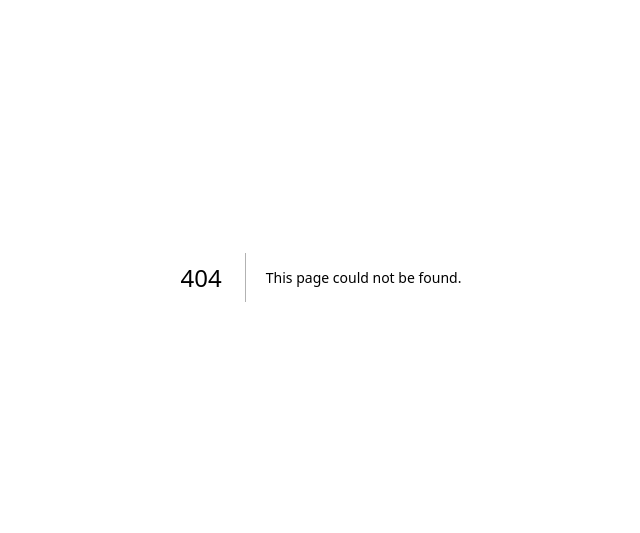
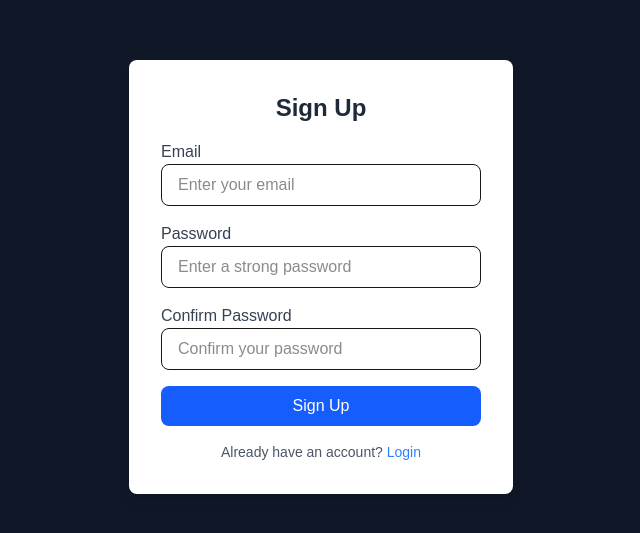
Before and after one commit to brookbytes/project-1, a Next.js app: page /Signup-Page in a window 1280 px wide. Before the commit this address had no page. Shown: the part 123-656 px from the top of the page, without its empty margins (319-959 px from the left). Built offline with nearby package versions, Linux system fonts and the light colour scheme.

Commit message:
Add signup form validation and navigation to login page

```diff
--- a/src/app/Landing-page/page.tsx
+++ b/src/app/Landing-page/page.tsx
@@ -2,8 +2,11 @@
 
 import { useState, useEffect } from "react";
 import Image from "next/image";
+import { useRouter } from "next/navigation"; // Correct import for Next.js App Router
 
 export default function Home() {
+  const router = useRouter();
+
   const images = [
     "/image1.jpg",
     "/image2.jpg",
@@ -42,7 +45,15 @@ export default function Home() {
           <li><a href="#" className="text-[#00AEEF] hover:text-[#A020F0] transition">Home</a></li>
           <li><a href="#comments" className="text-[#00AEEF] hover:text-[#A020F0] transition">Comments</a></li>
           <li><a href="#sections" className="text-[#00AEEF] hover:text-[#A020F0] transition">Anime List</a></li>
-          <li><button className="bg-[#00AEEF] text-black px-4 py-2 rounded-lg hover:bg-[#A020F0] hover:text-white transition">Login</button></li>
+          {/* Fixed Login Button with Correct Path */}
+          <li>
+            <button
+              onClick={() => router.push("./Login-Page")}
+              className="bg-[#00AEEF] text-black px-4 py-2 rounded-lg hover:bg-[#A020F0] hover:text-white transition"
+            >
+              Login
+            </button>
+          </li>
         </ul>
       </header>
 
@@ -57,7 +68,7 @@ export default function Home() {
         <button onClick={nextSlide} className="absolute right-2 top-1/2 transform -translate-y-1/2 bg-[#00AEEF] text-black p-2 rounded-full hover:bg-[#A020F0] hover:text-white">▶</button>
       </section>
 
-      {/* Comments Section (Now Horizontal) */}
+      {/* Comments Section */}
       <section id="comments" className="py-10 text-center">
         <h2 className="text-2xl font-bold text-[#00AEEF] mb-6">💬 Comments</h2>
         <div className="flex space-x-6 overflow-x-auto scrollbar-hide px-6">
@@ -84,7 +95,7 @@ export default function Home() {
         ))}
       </section>
 
-      {/* Footer (Unchanged) */}
+      {/* Footer */}
       <footer className="bg-gray-900 text-white text-center py-6 mt-auto">
         <p>&copy; {new Date().getFullYear()} Anime Hub. All rights reserved.</p>
       </footer>
--- /dev/null
+++ b/src/app/Login-Page/page.tsx
@@ -0,0 +1,85 @@
+"use client";
+
+import { useState } from "react";
+import { useRouter } from "next/navigation";
+
+export default function LoginPage() {
+  const [email, setEmail] = useState("");
+  const [password, setPassword] = useState("");
+  const [error, setError] = useState("");
+  const router = useRouter();
+
+  const handleLogin = (e: React.FormEvent) => {
+    e.preventDefault();
+    setError("");
+
+    if (!email || !password) {
+      setError("⚠️ Email and Password are required!");
+      return;
+    }
+
+    if (email === "user@example.com" && password === "password") {
+      localStorage.setItem("isLoggedIn", "true");
+      window.dispatchEvent(new Event("storage")); // 🔹 Update across all pages
+      router.push("/dashboard"); // Redirect after login
+    } else {
+      setError("❌ Invalid email or password!");
+    }
+  };
+
+  return (
+    <div className="flex flex-col items-center justify-center min-h-screen bg-gray-900 relative">
+      {/* 🔹 Back Button in Top-Left */}
+      <button
+        onClick={() => router.push("/")} // Navigate to Home Page
+        className="absolute top-4 left-4 px-4 py-2 bg-gray-600 text-white rounded-lg hover:bg-gray-700 transition"
+      >
+        ← Back to Home
+      </button>
+
+      <div className="bg-white p-8 rounded-lg shadow-lg w-96 relative">
+        <h2 className="text-2xl font-semibold text-center text-gray-800">Login</h2>
+        {error && <p className="text-red-500 text-sm text-center mt-2">{error}</p>}
+
+        <form onSubmit={handleLogin} className="space-y-4 mt-4">
+          <div>
+            <label className="block text-gray-700">Email</label>
+            <input
+              type="email"
+              value={email}
+              onChange={(e) => setEmail(e.target.value)}
+              className="w-full px-4 py-2 border rounded-lg focus:outline-none focus:ring-2 focus:ring-blue-500"
+              placeholder="Enter your email"
+              required
+            />
+          </div>
+          <div>
+            <label className="block text-gray-700">Password</label>
+            <input
+              type="password"
+              value={password}
+              onChange={(e) => setPassword(e.target.value)}
+              className="w-full px-4 py-2 border rounded-lg focus:outline-none focus:ring-2 focus:ring-blue-500"
+              placeholder="Enter your password"
+              required
+            />
+          </div>
+          <button type="submit" className="w-full bg-blue-600 text-white py-2 rounded-lg hover:bg-blue-700 transition">
+            Login
+          </button>
+        </form>
+
+        {/* 🔹 Navigate to Sign Up Page */}
+        <p className="text-center text-gray-600 text-sm mt-4">
+          Don't have an account?{" "}
+          <button
+            onClick={() => router.push("./Signup-Page")} // Navigate to Sign Up Page
+            className="text-blue-500 hover:underline"
+          >
+            Sign Up
+          </button>
+        </p>
+      </div>
+    </div>
+  );
+}
--- /dev/null
+++ b/src/app/Signup-Page/page.tsx
@@ -0,0 +1,113 @@
+"use client";
+
+import { useState } from "react";
+import { useRouter } from "next/navigation";
+
+export default function SignupPage() {
+  const [email, setEmail] = useState("");
+  const [password, setPassword] = useState("");
+  const [confirmPassword, setConfirmPassword] = useState("");
+  const [error, setError] = useState("");
+  const [success, setSuccess] = useState("");
+  const router = useRouter();
+
+  const handleSignup = (e: React.FormEvent) => {
+    e.preventDefault();
+    setError("");
+    setSuccess("");
+
+    // Validation
+    if (!email || !password || !confirmPassword) {
+      setError("⚠️ All fields are required!");
+      return;
+    }
+
+    if (password.length < 6) {
+      setError("🔒 Password must be at least 6 characters long.");
+      return;
+    }
+
+    if (password !== confirmPassword) {
+      setError("❌ Passwords do not match!");
+      return;
+    }
+
+    // Save user credentials (Mock Database - localStorage)
+    localStorage.setItem("userEmail", email);
+    localStorage.setItem("userPassword", password);
+
+    setSuccess("✅ Account created successfully! Redirecting to login...");
+
+    // ✅ Navigate to Login Page after 2.5 sec
+    setTimeout(() => {
+      router.push("/login");
+    }, 2500);
+  };
+
+  return (
+    <div className="flex flex-col items-center justify-center min-h-screen bg-gray-900">
+      <div className="bg-white p-8 rounded-lg shadow-lg w-96">
+        <h2 className="text-2xl font-semibold text-center text-gray-800">Sign Up</h2>
+
+        {error && <p className="text-red-500 text-sm text-center mt-2">{error}</p>}
+        {success && <p className="text-green-500 text-sm text-center mt-2">{success}</p>}
+
+        <form onSubmit={handleSignup} className="space-y-4 mt-4">
+          <div>
+            <label className="block text-gray-700">Email</label>
+            <input
+              type="email"
+              value={email}
+              onChange={(e) => setEmail(e.target.value)}
+              className="w-full px-4 py-2 border rounded-lg focus:outline-none focus:ring-2 focus:ring-blue-500"
+              placeholder="Enter your email"
+              required
+            />
+          </div>
+
+          <div>
+            <label className="block text-gray-700">Password</label>
+            <input
+              type="password"
+              value={password}
+              onChange={(e) => setPassword(e.target.value)}
+              className="w-full px-4 py-2 border rounded-lg focus:outline-none focus:ring-2 focus:ring-blue-500"
+              placeholder="Enter a strong password"
+              required
+            />
+          </div>
+
+          <div>
+            <label className="block text-gray-700">Confirm Password</label>
+            <input
+              type="password"
+              value={confirmPassword}
+              onChange={(e) => setConfirmPassword(e.target.value)}
+              className="w-full px-4 py-2 border rounded-lg focus:outline-none focus:ring-2 focus:ring-blue-500"
+              placeholder="Confirm your password"
+              required
+            />
+          </div>
+
+          <button
+            type="submit"
+            className="w-full bg-blue-600 text-white py-2 rounded-lg hover:bg-blue-700 transition"
+          >
+            Sign Up
+          </button>
+        </form>
+
+        {/* 🔹 Navigate to Login Page */}
+        <p className="text-center text-gray-600 text-sm mt-4">
+          Already have an account?{" "}
+          <button
+            onClick={() => router.push("./Login-Page")} // Navigate to Login Page
+            className="text-blue-500 hover:underline"
+          >
+            Login
+          </button>
+        </p>
+      </div>
+    </div>
+  );
+}
```
Also changed, not shown: package.json (+9 -5 lines), 1 other file (tests, documents, lock files or other folders).
